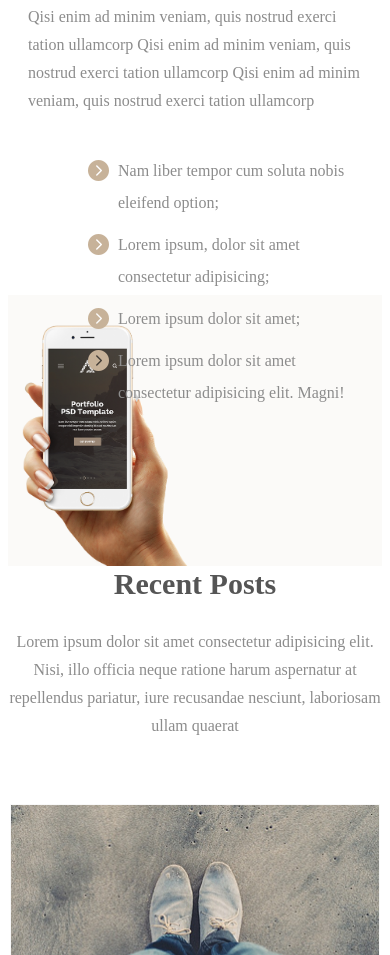
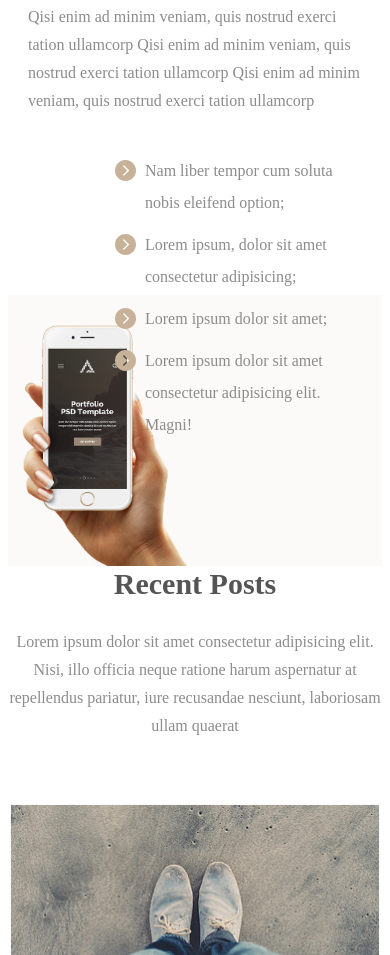
Before and after one commit to Camarill/site, a plain HTML site: page index.html in a window 390 px wide. Shown: the part 4925-5880 px from the top of the page. Drawn offline with Linux system fonts and the light colour scheme.

Commit message:
Add files via upload

```diff
--- a/style.css
+++ b/style.css
@@ -1297,7 +1297,7 @@ padding: 20px 10px;
     right: auto;
   }
   .mobile-list {
-    padding-left: 60px;
+ padding-left: 87px;
   }
   .first-block-text {
     padding: 12px;
```
